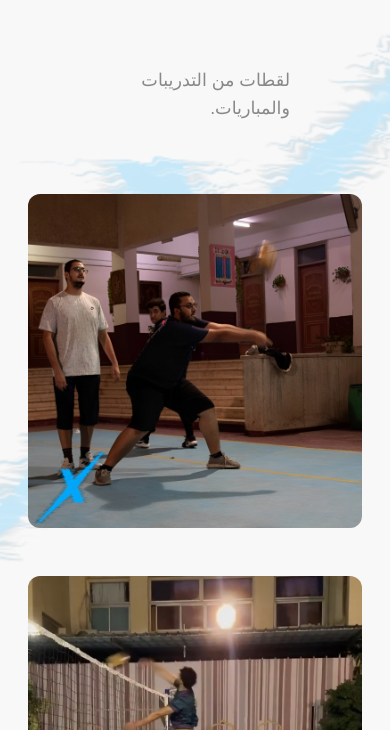
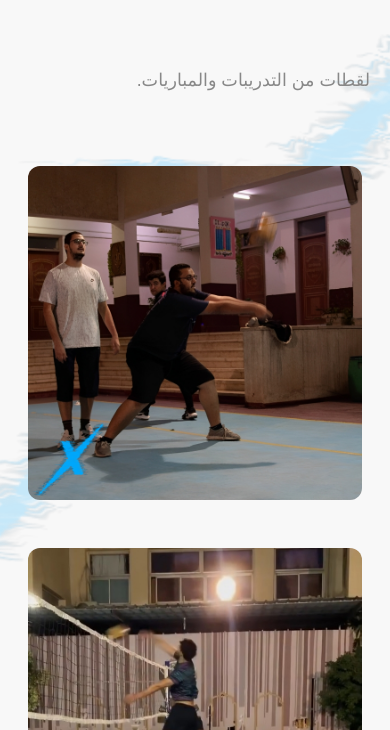
Before and after one commit to AnasAlfeky04/volleyxacademy, a plain HTML site: page photos.html in a window 390 px wide. Shown: the part 114-844 px from the top of the page. Drawn offline with Linux system fonts and the light colour scheme.

Commit message:
Add files via upload

```diff
--- a/exceptions.css
+++ b/exceptions.css
@@ -54,4 +54,14 @@ html[dir="rtl"] .section-sub {
         object-fit: contain;
     }
 
+    .section-sub {
+        margin-left: 20px;
+        margin-right: 20px;
+    }
+
+    html[dir="rtl"] .section-sub {
+        margin-right: 20px;
+        margin-left: 20px;
+    }
+
 }
```
